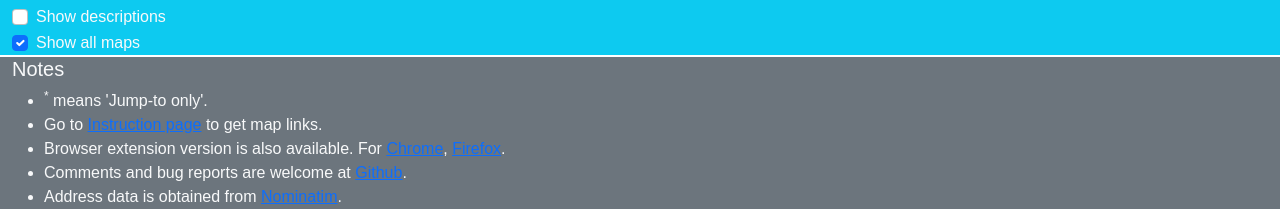
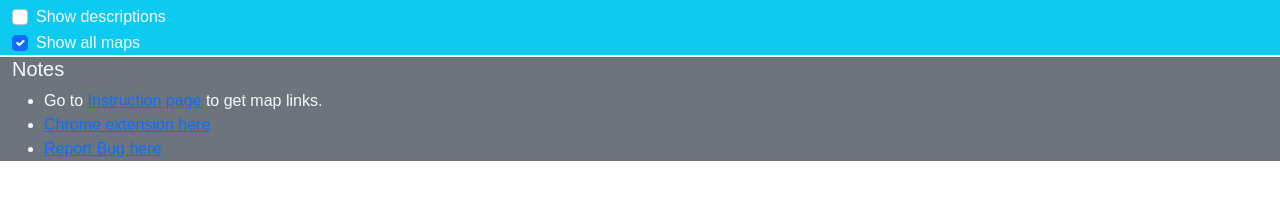
Before and after one commit to limex/limex.github.io, a plain HTML site: page osmw/index.html in a window 1280 px wide. Shown: the part 1389-1598 px from the top of the page. After the commit the page ends 1550 px from the top, so only its background shows below. Drawn offline with nearby package versions, Linux system fonts and the light colour scheme.

Commit message:
updated notes footer

```diff
--- a/osmw/index.html
+++ b/osmw/index.html
@@ -156,14 +156,10 @@
 <div class="container-fluid bg-secondary text-light">
 	<h2 class="h5">Notes</h2>
 	<ul >
-		<li><sup>*</sup> means 'Jump-to only'.</li>
-		<li>Go to <a href="https://tankaru.github.io/OpenSwitchMapsWeb/index.html">Instruction page</a> to get map
+		<li>Go to <a href="https://limex.github.io/osmw/index.html">Instruction page</a> to get map
 			links.
-		<li>Browser extension version is also available. For <a href="https://chrome.google.com/webstore/detail/openswitchmaps/cfkddjlocfecchnemnnmmpdjcohgmkij">Chrome</a>, <a href="https://addons.mozilla.org/firefox/addon/openswitchmaps/">Firefox</a>.</li>
-		<li>Comments and bug reports are welcome at <a href="https://github.com/tankaru/OpenSwitchMapsWeb">Github</a>.
-		<li>Address data is obtained from <a
-				href="https://operations.osmfoundation.org/policies/nominatim/">Nominatim</a>.
-
+		<li><a href="https://chromewebstore.google.com/detail/openswitchmapslimexv3/ahkklpcjhdbcmfkikkifnaonfakmeiga">Chrome extension here</a></li>
+		<li><a href="https://github.com/limex/OpenSwitchMaps-v3/issues">Report Bug here</a></li>
 	</ul>
 </div>
 <script src="https://code.jquery.com/jquery-3.2.1.min.js"></script>
```
